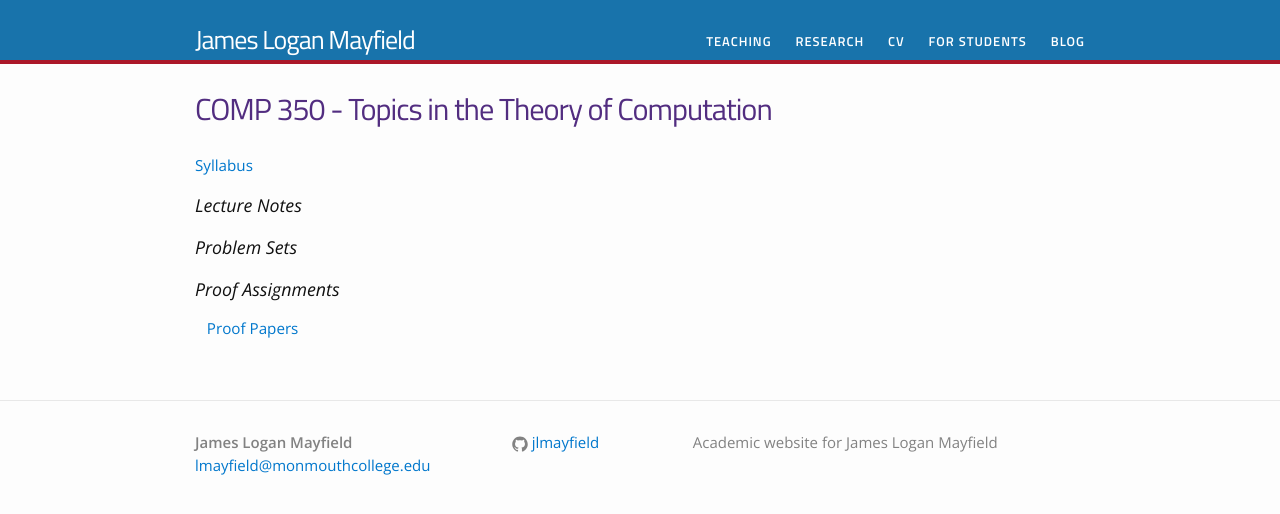
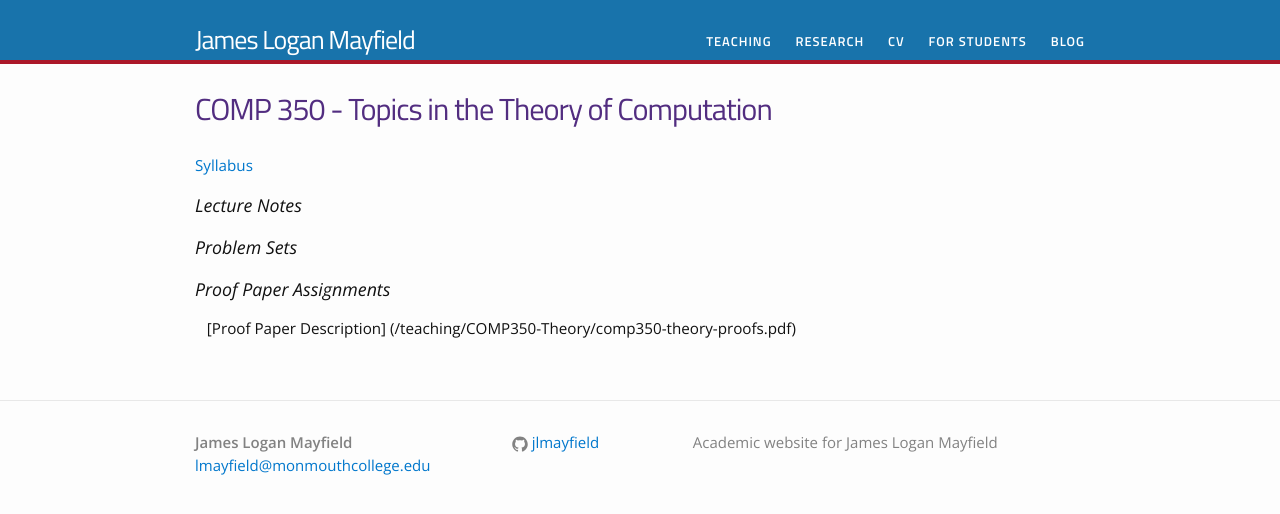
Before and after one commit to jlmayfield/jlmayfield.github.io, a Jekyll site: the page built from teaching/comp350-theory.md, in a window 1280 px wide. Shown: the top 514 px of the page. Built offline with Jekyll 4.4.1, drawn with Linux system fonts in a browser that asks for light colours.

Commit message:
minor fixes for style

```diff
--- a/teaching/comp350-theory.md
+++ b/teaching/comp350-theory.md
@@ -10,6 +10,6 @@ permalink: /teaching/COMP350-Theory/
 
 ### Problem Sets
 
-### Proof Assignments
+### Proof Paper Assignments
 
-&nbsp;&nbsp;&nbsp;[Proof Papers](/teaching/COMP350-Theory/comp350-theory-proofs.pdf)
+&nbsp;&nbsp;&nbsp;[Proof Paper Description] (/teaching/COMP350-Theory/comp350-theory-proofs.pdf)
```
Also changed, not shown: teaching/comp401-402.md (+1 -6 lines).
